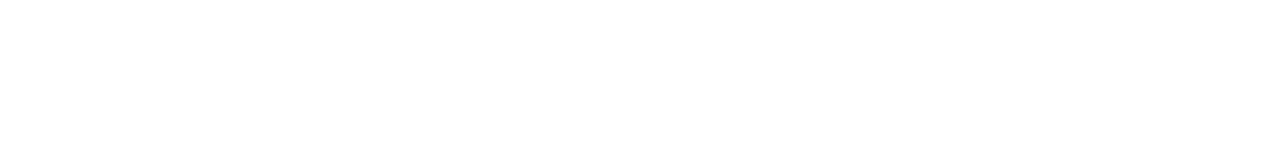
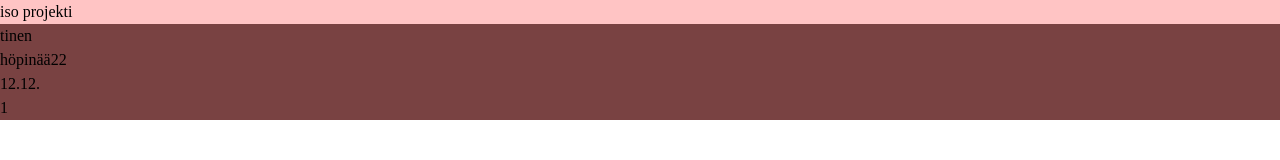
Before and after one commit to Benchmarkus/todo-list, a website built with webpack: page src/template.html in a window 1280 px wide. Built offline with nearby package versions, Linux system fonts and the light colour scheme.

Commit message:
dombuilder, app class

```diff
--- a/src/classes.js
+++ b/src/classes.js
@@ -1,4 +1,22 @@
 import { v4 as uuidv4 } from 'uuid';
+
+class App {
+    constructor() {
+        this.arr = [];
+    };
+
+    addProject(project) {
+        this.arr.push(project);
+    }
+
+    removeProject(id) {
+        for (let [i, project] of this.arr.entries()) {
+            if (project.id == id) {
+                return this.arr.splice(i, 1);
+            }
+        }
+    }
+}
 
 class Project {
     constructor(name) {
@@ -28,8 +46,17 @@ class ToDo {
         this.dueDate = dueDate;
         this.priority = priority;
 
+        this.isDone = false;
         this.id = uuidv4();
+    }
+
+    toggleDone() {
+        if (this.isDone === true) {
+            this.isDone = false;
+        } else {
+            this.isDone = true;
+        }
     }
 }
 
-export { Project, ToDo }
+export { App, Project, ToDo }
--- /dev/null
+++ b/src/dombuilder.js
@@ -0,0 +1,64 @@
+
+// cycle projects and draw everything
+const domBuilder = (function() {
+    function renderAll(projectArray) {
+        const mainContainer = document.getElementById("main-container");
+        mainContainer.replaceChildren();
+
+        for (const project of projectArray) {
+            let projectContainer = buildProject(project);
+
+            for (const todo of project.todoArr) {
+                let todoContainer = buildToDo(todo);
+                projectContainer.appendChild(todoContainer);
+            }
+            mainContainer.appendChild(projectContainer);
+        }
+    }
+
+    function buildToDo(todo) {
+        const newTitle = document.createElement("div");
+        newTitle.classList.add("todo-title");
+        newTitle.textContent = todo.title;
+
+        const newDesc = document.createElement("div");
+        newDesc.classList.add("todo-desc");
+        newDesc.textContent = todo.desc;
+
+        const newdueDate = document.createElement("div");
+        newdueDate.classList.add("todo-duedate");
+        newdueDate.textContent = todo.dueDate;
+
+        const newPriority = document.createElement("div");
+        newPriority.classList.add("todo-priority");
+        newPriority.textContent = todo.priority;
+
+        const toDoContainer = document.createElement("div");
+        toDoContainer.classList.add("todo-container");
+
+        toDoContainer.appendChild(newTitle);
+        toDoContainer.appendChild(newDesc);
+        toDoContainer.appendChild(newdueDate);
+        toDoContainer.appendChild(newPriority);
+
+        return toDoContainer;
+    }
+
+    function buildProject(project) {
+        const newName = document.createElement("div");
+        newName.classList.add("project-name");
+        newName.textContent = project.name;
+
+        const newProjectContainer = document.createElement("div");
+        newProjectContainer.classList.add("project-container");
+
+        newProjectContainer.appendChild(newName);
+
+        return newProjectContainer;
+    }
+
+
+    return { renderAll }
+})();
+
+export { domBuilder }
--- a/src/index.js
+++ b/src/index.js
@@ -1,4 +1,26 @@
 import "./reset.css";
 import "./styles.css";
+import { App, Project, ToDo } from "./classes.js";
+import { domBuilder } from "./dombuilder.js";
 
-console.log("asd")
+const Application = new App();
+
+
+const task = new ToDo("title", "höpinää", "12.12.", 1)
+const task2 = new ToDo("tinen", "höpinää22", "12.12.", 1)
+console.log(task)
+
+const project = new Project("iso projekti");
+
+project.addToDo(task)
+project.addToDo(task2)
+
+project.removeToDo(task.id)
+
+console.log(project);
+
+Application.addProject(project)
+
+console.log(Application.arr);
+
+domBuilder.renderAll(Application.arr);
--- a/src/styles.css
+++ b/src/styles.css
@@ -0,0 +1,21 @@
+html {
+
+}
+
+body {
+
+}
+
+
+#main-container {
+    background-color: rgb(197, 255, 255);
+}
+
+.project-container {
+    background-color: rgb(255, 196, 196);
+}
+
+
+.todo-container {
+    background-color: rgb(121, 66, 66);
+}
--- a/src/template.html
+++ b/src/template.html
@@ -3,9 +3,9 @@
 <head>
     <meta charset="UTF-8">
     <meta name="viewport" content="width=device-width, initial-scale=1.0">
-    <title>Document</title>
+    <title>To-Do List</title>
 </head>
 <body>
-
+    <div id="main-container"></div>
 </body>
 </html>
```
